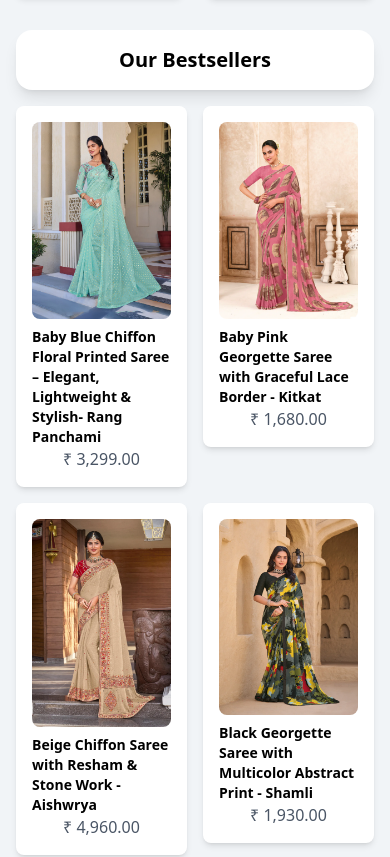
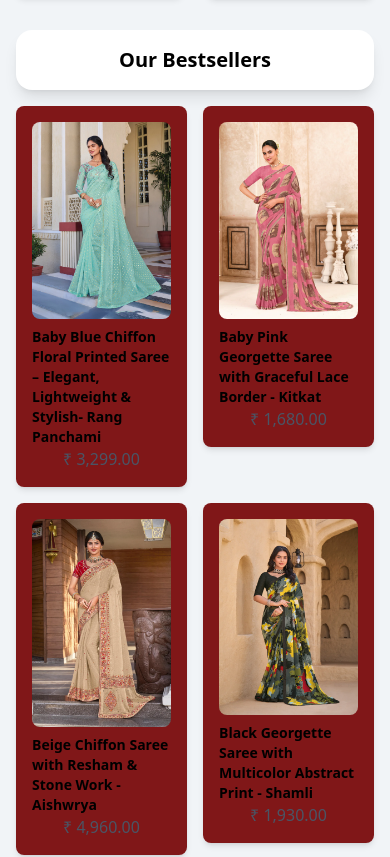
Before and after one commit to Sneh-a123/E-commerce-website, a React (Vite) app: page / in a window 390 px wide. Shown: the part 1351-2208 px from the top of the page. Built offline with nearby package versions, Linux system fonts and the light colour scheme.

Commit message:
responsive

```diff
--- a/src/Our_Bestsellers.jsx
+++ b/src/Our_Bestsellers.jsx
@@ -35,7 +35,7 @@ const Our_Bestsellers = () => {
                 {/* Add your bestsellers content here */}
                 <div className="grid grid-cols-2 md:grid-cols-4 lg:grid-cols-5 gap-4">
                     {bestsellers.map((item) => (
-                        <a href=""><div key={item.id} className="bg-white shadow-md rounded-lg p-4 flex flex-col items-center">
+                        <a href=""><div key={item.id} className="bg-[#801718] shadow-md rounded-lg p-4 flex flex-col items-center">
                             <img src={item.img} alt={item.name} className="w-full h-auto rounded-lg mb-2" />
                             <h2 className="text-sm font-semibold">{item.name}</h2>
                             <p className="text-gray-600">{item.price}</p>
```
